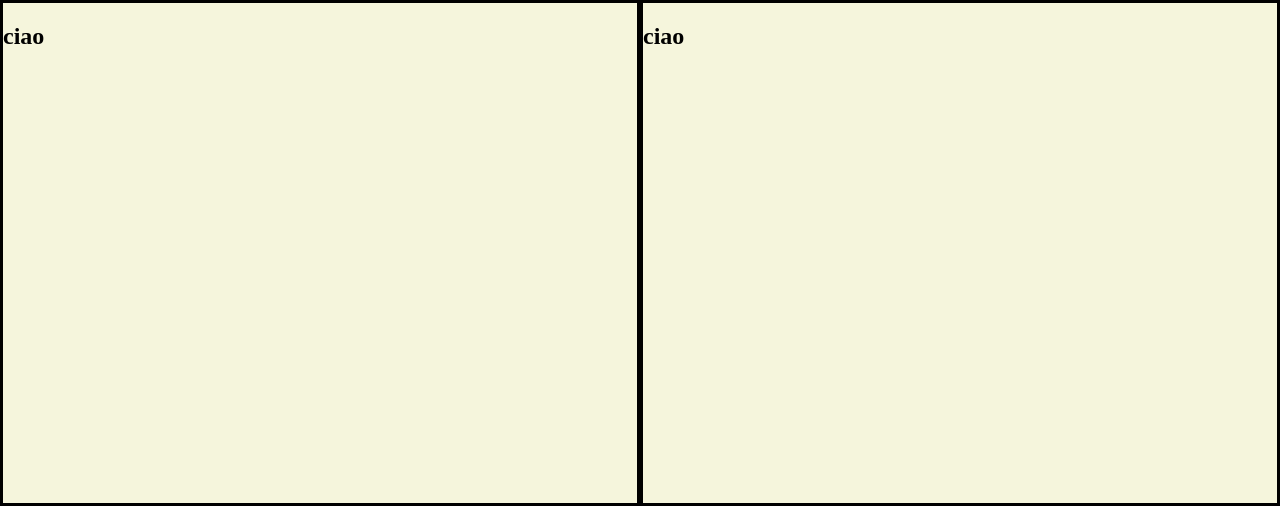
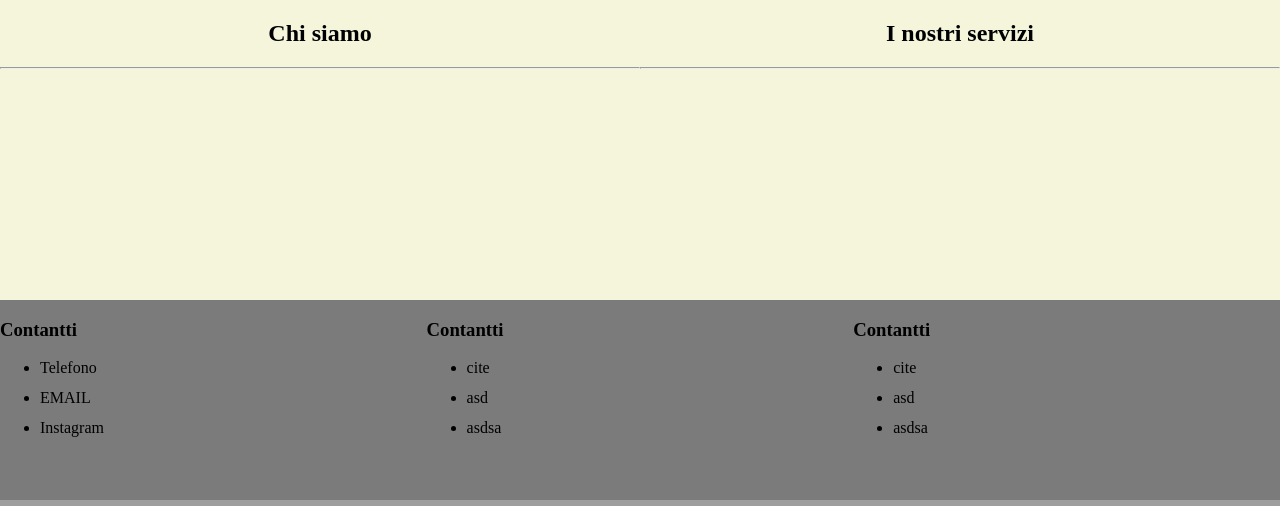
Before and after one commit to ALFO2/Sicilypost, a PHP site: page / in a window 1280 px wide. Shown: the part 900-1406 px from the top of the page. Run offline with PHP 8.4, Linux system fonts and the light colour scheme.

Commit message:
4/5 DATABSE elaborato mod_css

```diff
--- a/SITI_WEB/CSS/GENERALE.css
+++ b/SITI_WEB/GENERALE.css
@@ -50,22 +50,36 @@ h1
 {
   color:black;
 }
-#content
+.content
 {
   background-color: #f5f5dc;
- display:flex;
+  display:flex;
 }
-#contenuto1
+.footer
+{
+  background-color: #7c7b7b;
+  display:flex;
+}
+
+.box-2
 {
   width:50%;
-  height:500px;
-  border-style:solid;
-  border-color:black;
+  height:300px;
 }
-#contenuto2
+.box-3
 {
-  width:50%;
-  height:500px;
-  border-style:solid;
-  border-color:black;
+  width:33.33%;
+  height:200px;
 }
+.center_text
+{
+  text-align: center;
+
+}
+ul>li
+{
+ margin-bottom:3%;
+}
+ul{
+  margin-left:0%;
+}
--- a/SITI_WEB/HOME.php
+++ b/SITI_WEB/HOME.php
@@ -3,7 +3,7 @@
   <head>
     <meta charset="utf-8">
     <title>Sicilypost</title>
-     <link rel="stylesheet" href="SITI_WEB/CSS/GENERALE.css">
+     <link rel="stylesheet" href="SITI_WEB/GENERALE.css">
   </head>
   <body>
 
@@ -25,13 +25,58 @@
 
     </div>
   </header>
-  <div id="content">
-    <article id="contenuto1" class="">
-      <h2>ciao</h2>
-    </article>
-    <article id="contenuto2" class="">
-     <h2>ciao</h2>
-    </article>
+  <div  class="content">
+    <div class="box-2">
+      <div  class="center_text">
+         <h2>Chi siamo</h2>
+      </div>
+      <hr>
+      <div class="">
+
+      </div>
+    </div>
+    <div class="box-2">
+      <div class="center_text">
+         <h2>I nostri servizi</h2>
+      </div>
+      <hr>
+      <div class="">
+
+      </div>
+    </div>
   </div>
+
+  <footer>
+    <div class="footer">
+      <div class="box-3">
+        <h3>Contantti</h3>
+        <ul>
+          <li>Telefono</li>
+          <li>EMAIL</li>
+          <li>Instagram</li>
+        </ul>
+      </div>
+      <div class="box-3">
+        <h3>Contantti</h3>
+        <ul>
+          <li>cite</li>
+          <li>asd</li>
+          <li>asdsa</li>
+        </ul>
+      </div>
+      <div class="box-3">
+        <h3>Contantti</h3>
+        <ul>
+          <li>cite</li>
+          <li>asd</li>
+          <li>asdsa</li>
+        </ul>
+      </div>
+    </footer>
+    </div>
+
   </body>
+  <style media="screen">
+
+  </style>
 </html>
```
Also changed, not shown: DATABASE/sicilypost(4-03-2021).sql (added, +175 -0 lines), 2 other files.
